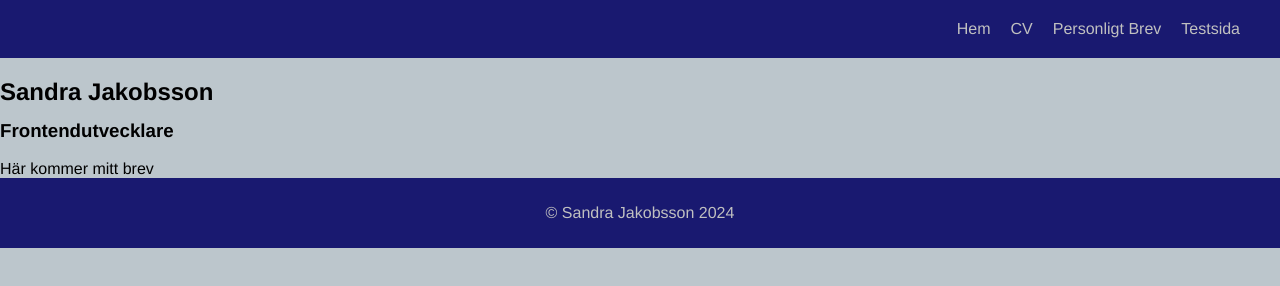
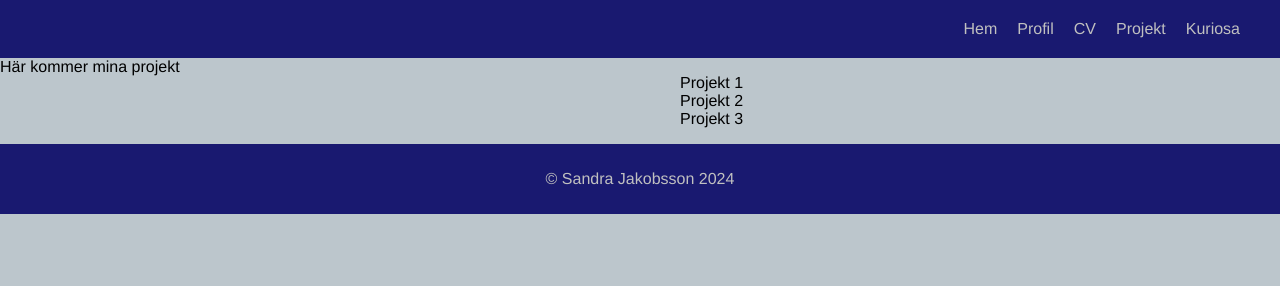
Before and after one commit to Saja81/hkr_portfolio, a plain HTML site: page project.html in a window 1280 px wide. Drawn offline with Linux system fonts and the light colour scheme.

Commit message:
Added page for projects

```diff
--- a/css/card.css
+++ b/css/card.css
@@ -82,11 +82,15 @@ h2 {
 
 #readMore a {
   color: silver;
-  text-decoration: none;
 }
 
 #readMore {
   list-style-type: none;
+  transition: transform 0.3s ease;
+}
+
+#readMore:hover {
+  transform: scale(1.1);
 }
 
 /* Styling för flipButtonContainer */
@@ -99,6 +103,18 @@ h2 {
   /* Hitta bättre lösning för denna */
 }
 
+@keyframes pulse {
+  0% {
+    transform: scale(1); /* Normalt läge */
+  }
+  50% {
+    transform: scale(1.1); /* Förstorar elementet något */
+  }
+  100% {
+    transform: scale(1); /* Återgår till normalt läge */
+  }
+}
+
 .flipButton {
-  margin: 0; /* Tar bort eventuell extra marginal */
+  animation: pulse 1.5s infinite; /* Använd animationen */
 }
--- /dev/null
+++ b/css/project.css
@@ -0,0 +1,15 @@
+#mainProject {
+  display: flex;
+}
+
+#articleProject {
+  flex: 3;
+}
+
+#asideProject {
+  flex: 3;
+}
+
+ul {
+  list-style: none;
+}
--- a/css/style.css
+++ b/css/style.css
@@ -1,6 +1,7 @@
 @import url("card.css");
 @import url("cv.css");
 @import url("profile.css");
+@import url("project.css");
 @import url("nav.css");
 @import url("footer.css");
 
--- a/letter.html
+++ b/project.html
@@ -12,20 +12,22 @@
       <nav class="navBar">
         <ul>
           <li><a href="index.html">Hem</a></li>
+          <li><a href="profile.html">Profil</a></li>
           <li><a href="cv.html">CV</a></li>
-          <li><a href="letter.html">Personligt Brev</a></li>
-          <li><a href="test.html">Testsida</a></li>
+          <li><a href="project.html">Projekt</a></li>
+          <li><a href="more.html">Kuriosa</a></li>
         </ul>
       </nav>
     </header>
-    <main>
-      <article>
-        <header>
-          <h2>Sandra Jakobsson</h2>
-          <h3>Frontendutvecklare</h3>
-        </header>
-        <div>Här kommer mitt brev</div>
-      </article>
+    <main id="mainProject">
+      <article id="articleProject">Här kommer mina projekt</article>
+      <aside id="asideProject">
+        <ul>
+          <li>Projekt 1</li>
+          <li>Projekt 2</li>
+          <li>Projekt 3</li>
+        </ul>
+      </aside>
     </main>
 
     <footer>
```
